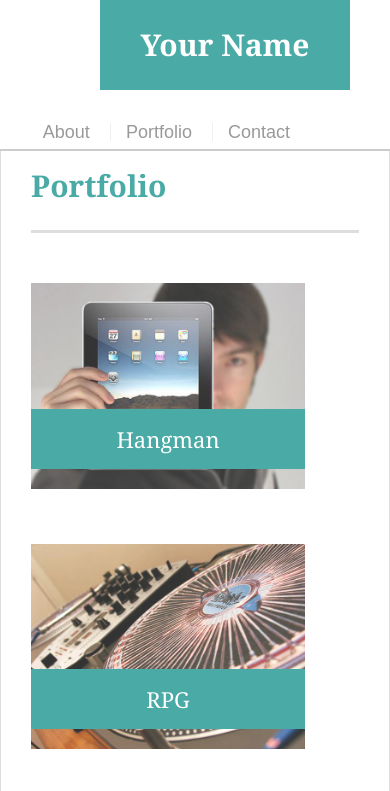
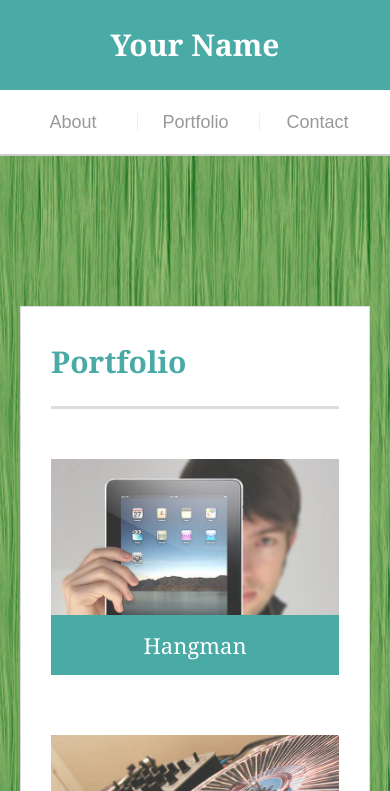
Before and after one commit to ashimsharma337/portfolio1, a plain HTML site: page portfolio.html in a window 390 px wide. Shown: the top 791 px of the page. Drawn offline with Linux system fonts and the light colour scheme.

Commit message:
Media Queries added for Responsive Web Page

```diff
--- a/assets/css/style.css
+++ b/assets/css/style.css
@@ -86,16 +86,15 @@ h2, h3 {
   font-weight: 700;
   font-size: 30px;
   text-decoration: none;
-  margin-left: 100px;
+}
 
-}
+
 
 /*=============================================Styling Links===================================================*/
 
 nav {
     float: right;
     margin-top: 25px;
-    margin-right: 100px ;
 }
 
 nav a {
@@ -263,3 +262,104 @@ input[type=submit] {
     padding: 10px 30px;
     cursor: pointer;
 }
+
+
+/*====================================================Media Queries for Responsive Web=======================================*/
+
+/*Check The Inspect on Google Chrome, and See Media Queries to  Study Breakpoints for Responsive Web Design*/
+
+@media only screen and (max-width: 980px) {
+       .container {
+           padding: 0 20px;
+           max-width: 768px;
+
+       }
+
+       #main-container {
+            padding-top: 130px;
+       }
+
+       .main-section {
+            max-width: 420px;
+       }
+
+       /*Adjusting size of work image*/
+       .work {
+            width: 100%;
+       }
+       .auth-image {
+            width: 100%;
+            margin-bottom: 20px;
+       }
+}
+
+/*Adjusting Container size*/
+@media only screen and (max-width: 768px) {
+       .main-section, .sidebar {
+           max-width: 100%;
+      }
+
+      #main-container {
+            overflow: auto;
+      }
+
+      .sidebar {
+          margin-bottom: 40px;
+
+      }
+
+      #logo{
+        margin-left: 20px;
+      }
+
+      nav{
+        margin-right: 20px;
+      }
+
+      .work {
+        width: 47%;
+        margin-bottom: 10px;
+      }
+
+      .work:nth-child(even) {
+        margin-right: 0;
+      }
+
+      .work:nth-child(odd) {
+         float: right;
+      }
+
+      .auth-image {
+         width: 50%;
+      }
+}
+
+@media only screen and (max-width: 640px){
+       #masthead {
+            position: static;
+            margin-bottom: 20px;
+
+       }
+       header .container {
+            padding: 0;
+       }
+       #logo, .work,.auth-image {
+            width: 100%;
+       }
+       nav {
+            text-align: center;
+            width: 100%;
+            margin: 15px 0;
+       }
+       nav a {
+            width: 30%;
+            padding-left: 0;
+            margin-left: 0;
+
+       }
+       #logo{
+           margin-left: 0px;
+       }
+
+
+}
--- a/portfolio.html
+++ b/portfolio.html
@@ -10,7 +10,7 @@
 </head>
 <body>
     <header id="masthead">
-     <div class="conatainer">
+     <div class="container">
       <a href="index.html" id="logo">Your Name</a>
         <nav>
           <a href="index.html">About</a>
```
Also changed, not shown: contact.html (+1 -1 lines), index.html (+1 -1 lines).
